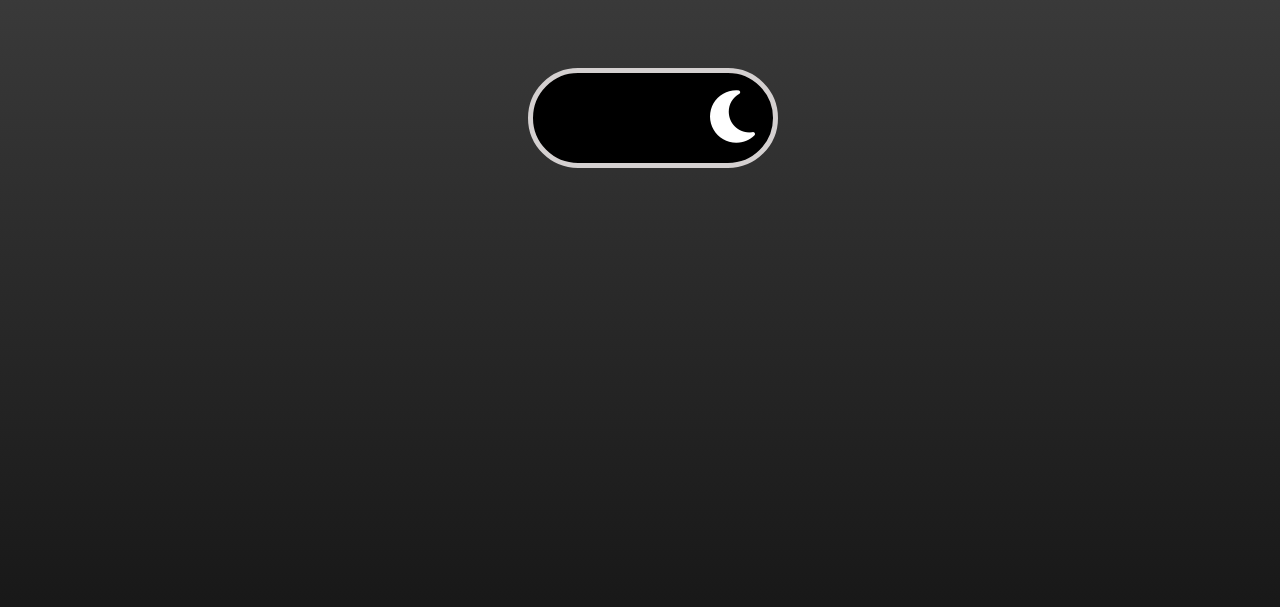
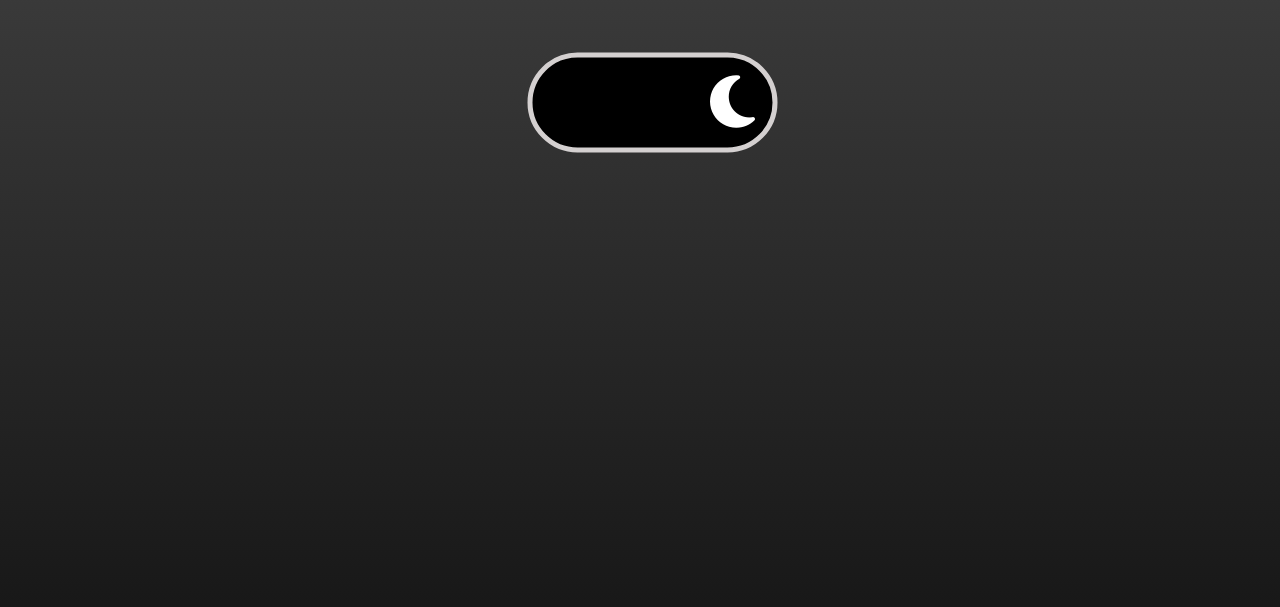
Before and after one commit to Iosalom/Daylight-switcher-app, a plain HTML site: page index.html in a window 1280 px wide. Shown: the part 193-800 px from the top of the page. Drawn offline with Linux system fonts and the light colour scheme.

Commit message:
Update styles.css

```diff
--- a/styles.css
+++ b/styles.css
@@ -15,7 +15,7 @@ body {
   transition: 0.5s;
   display: flex;
   flex-direction: column;
-/*   justify-content: center; */
+  justify-content: center;
   align-items: center;
 }
 .body-white {
@@ -25,7 +25,10 @@ body {
 }
 
 div {
-  margin-top: 150px;
+  position: absolute;
+  transform: translate(-50%, -50%);
+  left: 50%;
+  top: 30%;
 }
 h2 {
   margin-bottom: 80px;
@@ -53,7 +56,10 @@ button {
   margin-left: 25px;
 }
 @media (min-width: 1600px) {
+  button {
   cursor: pointer;
+
+  }
 }
 .dark-mode {
   border: 5px solid rgb(212, 208, 208);
```
